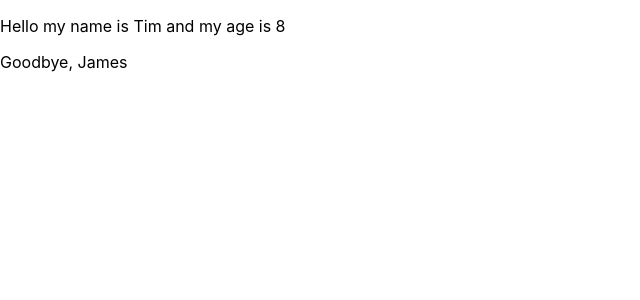
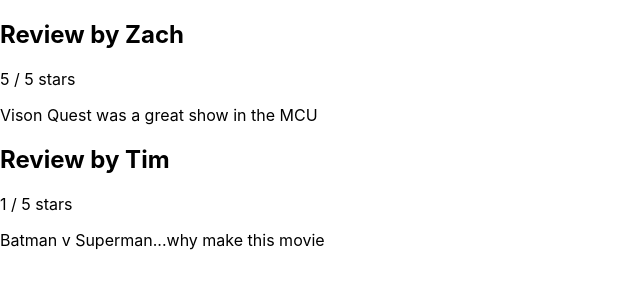
Before and after one commit to zhamby1/M04-CE-React-255FA26, a React (Create React App) app: page / in a window 1280 px wide. Shown: the top 300 px of the page, without its empty margins (0-640 px from the left). Built offline with nearby package versions, Linux system fonts and the light colour scheme.

Commit message:
comp-props

```diff
--- a/src/App.js
+++ b/src/App.js
@@ -2,32 +2,40 @@
 import './App.css';
 
 
-//we can take in a number of properties using the props keyword
-//props allow us to use the jsx in the return statement to determine what the property will be called
-//props are nice because they allow us to use any number of arguments to render out the component
-function Greeting(props){
+//we are going to create a component made up of other components (component composition)
+//we are going to make a movie review component that will be made up of its own internal reviews and a star rating
+//the star rating will be a separate component we use and we will use that in the Review component
+
+function Rating(props){
   return(
-      <p>Hello my name is {props.name} and my age is {props.age}</p>
-
+    <div>
+      {props.stars} / 5 stars
+    </div>
   )
 }
 
-//you can also use exact prop names if you dont want to just use props and define the in the function body
-function Goodbye({name}){
+function Review(props){
   return(
-    <p>Goodbye, {name}</p>
+    <div>
+      <h2>
+        Review by {props.username}
+      </h2>
+      <p>
+        <Rating stars={props.rating} />
+      </p>
+      <p>
+        {props.text}
+      </p>
+    </div>
   )
 }
-
 
 function App(){
   //if passing numerical data surround it in the brackets
   return(
     <>
-
-      <Greeting name="Tim" age={8}  />
-      <Goodbye name={"James"} />
-
+      <Review username="Zach" rating={5} text="Vison Quest was a great show in the MCU" />
+      <Review username="Tim" rating={1} text="Batman v Superman...why make this movie" />
     </>
 
   )
```
